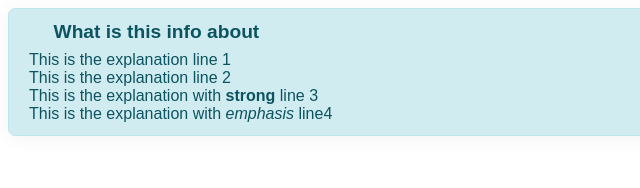
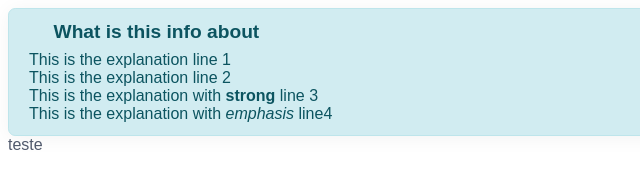
Before and after one commit to jorgesousateixeira/doc-client-info-card, a website: page index.html in a window 1280 px wide. Shown: the full height of the page, 0-640 px from the left. Drawn offline with Linux system fonts and the light colour scheme.

Commit message:
teste message

```diff
--- a/index.html
+++ b/index.html
@@ -23,6 +23,9 @@
     </div>
 	</div>
 
+    <div>
+    teste</div>
+
 </body>
 
 </html>
```
